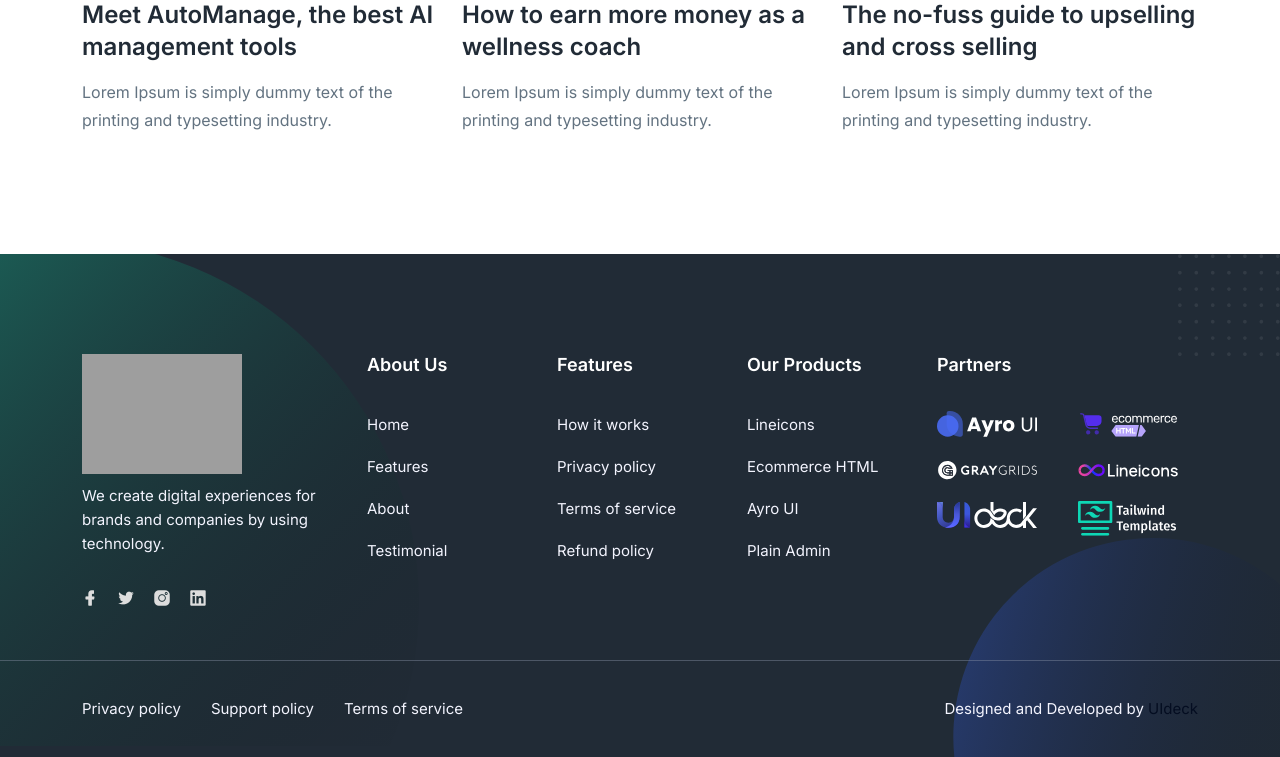
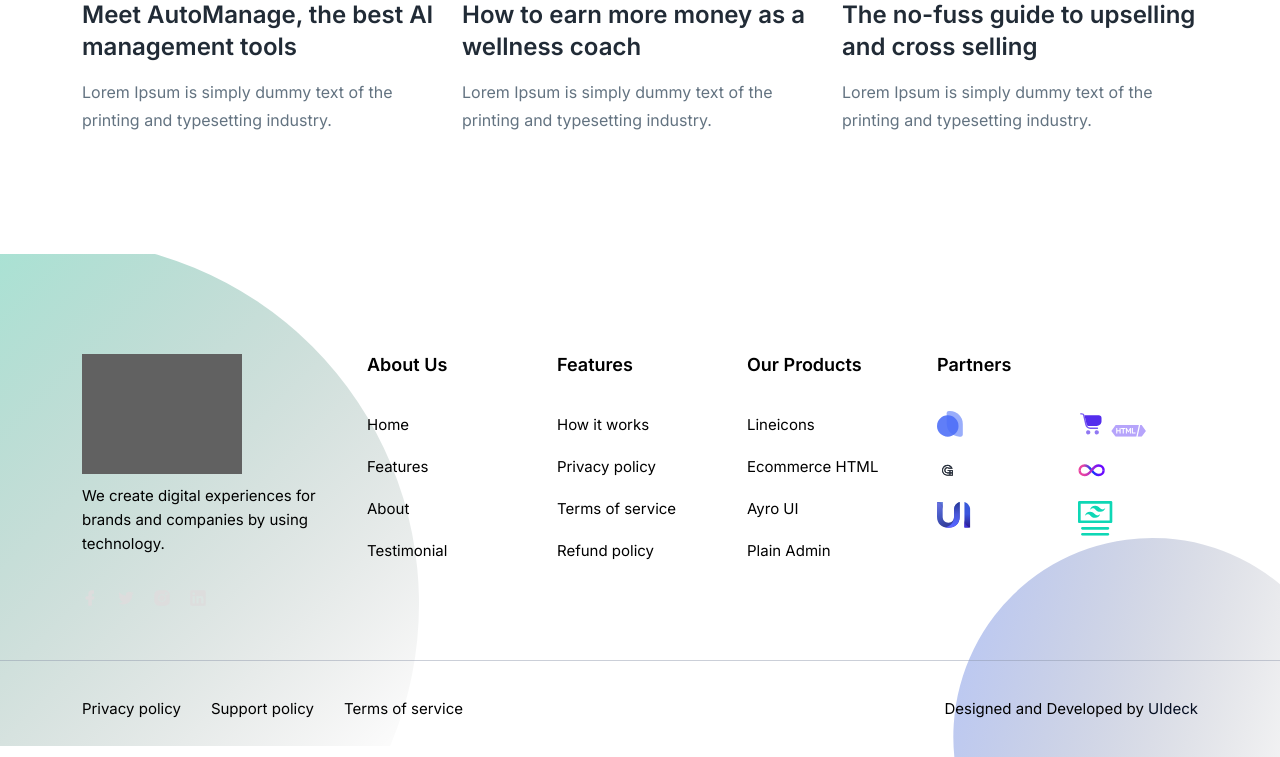
Before and after one commit to ralsuwaidi/chq-landing, a PHP site: page /blog.html in a window 1280 px wide. Shown: the part 1692-2449 px from the top of the page. Run offline with PHP 8.4, Linux system fonts and the light colour scheme; grey boxes are pictures that could not be loaded.

Commit message:
change color for footers

```diff
--- a/assets/css/ud-styles.css
+++ b/assets/css/ud-styles.css
@@ -1477,6 +1477,7 @@ p {
 .ud-contact {
   padding: 120px 0px;
   position: relative;
+  background-color: var(--primary-color);
 }
 
 @media (max-width: 767px) {
@@ -1557,7 +1558,7 @@ p {
 
 .ud-contact-info-wrapper .ud-info-icon {
   font-size: 32px;
-  color: var(--primary-color);
+  color: white;
   margin-right: 24px;
 }
 
@@ -1565,11 +1566,13 @@ p {
   font-weight: 600;
   font-size: 18px;
   margin-bottom: 15px;
+  color: white;
 }
 
 .ud-contact-info-wrapper .ud-info-meta p {
   font-size: 15px;
   line-height: 24px;
+  color: white;
 }
 
 .ud-contact-form-wrapper {
@@ -1633,7 +1636,7 @@ p {
 
 /* ===== Footer CSS ===== */
 .ud-footer {
-  background: var(--heading-color);
+  background: white;
   padding-top: 100px;
   position: relative;
   z-index: 1;
@@ -1662,12 +1665,14 @@ p {
 
 .ud-widget {
   margin-bottom: 50px;
+  color: black;
 }
 
 .ud-widget .ud-footer-logo {
   max-width: 160px;
   display: block;
   margin-bottom: 10px;
+  filter: invert(100%);
 }
 
 .ud-widget .ud-footer-logo img {
@@ -1677,7 +1682,7 @@ p {
 .ud-widget .ud-widget-desc {
   font-size: 15px;
   line-height: 24px;
-  color: #f3f4fe;
+  color: black;
   margin-bottom: 30px;
   max-width: 260px;
 }
@@ -1705,7 +1710,7 @@ p {
   font-weight: 600;
   font-size: 18px;
   margin-bottom: 35px;
-  color: var(--white);
+  color: black;
 }
 
 .ud-widget .ud-widget-links a {
@@ -1713,7 +1718,7 @@ p {
   margin-bottom: 12px;
   font-size: 15px;
   line-height: 30px;
-  color: #f3f4fe;
+  color: black;
 }
 
 .ud-widget .ud-widget-links a:hover {
@@ -1770,7 +1775,7 @@ p {
 .ud-footer-bottom .ud-footer-bottom-left a {
   font-weight: normal;
   font-size: 15px;
-  color: #f3f4fe;
+  color: black;
   margin-right: 30px;
   display: inline-block;
 }
@@ -1789,7 +1794,7 @@ p {
   text-align: right;
   font-weight: normal;
   font-size: 15px;
-  color: #f3f4fe;
+  color: black;
 }
 
 .ud-footer-bottom .ud-footer-bottom-right a {
```
